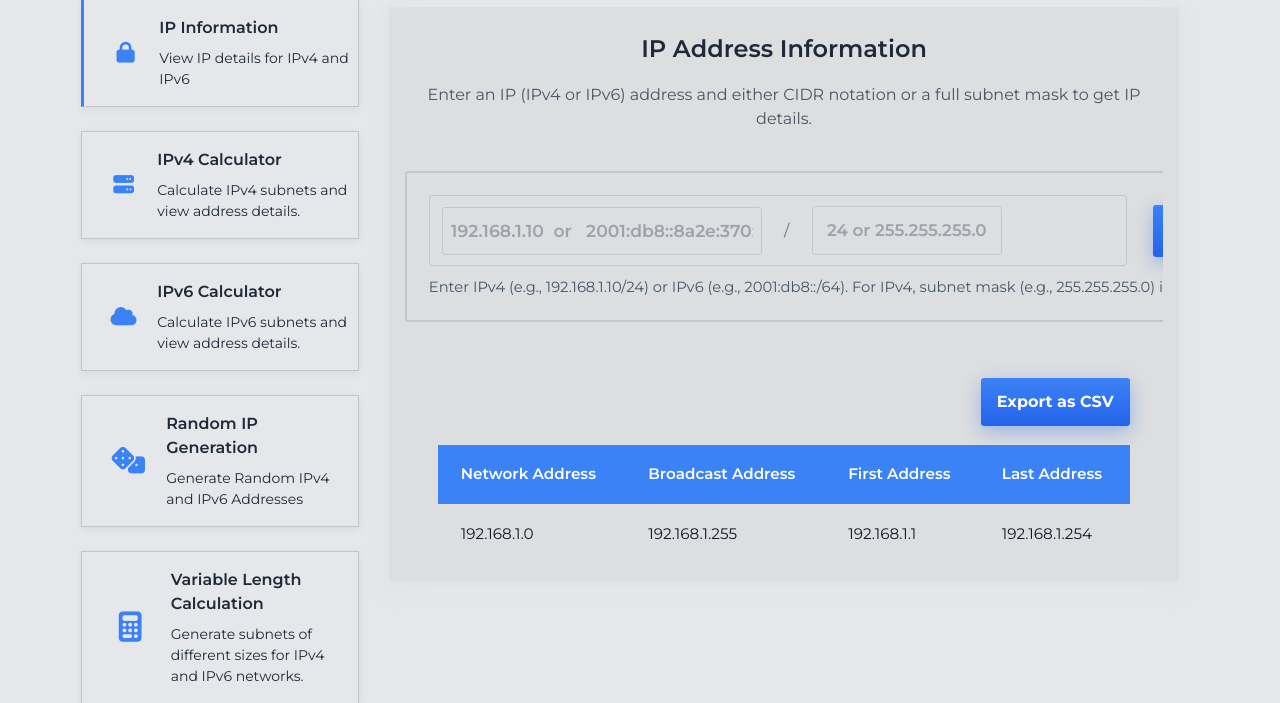
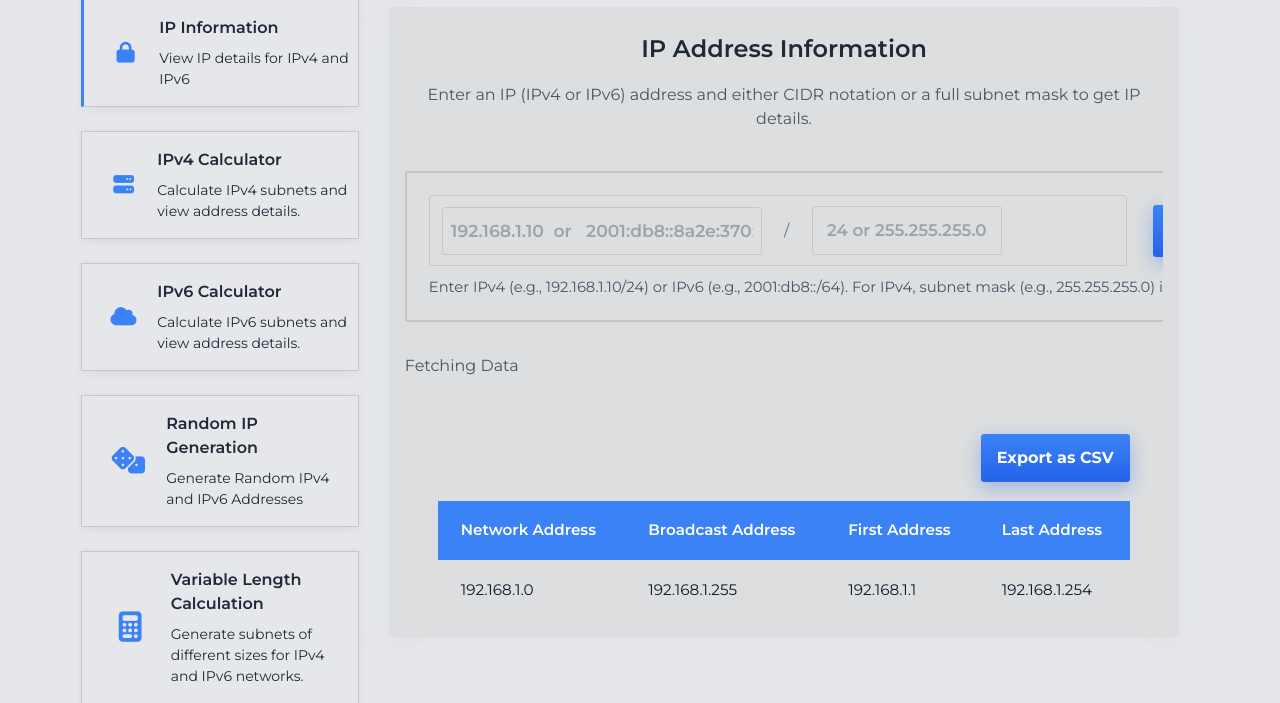
Before and after one commit to WilliesGit/Subnet-Calculator, a Flask app: page / in a window 1280 px wide. Shown: the part 113-816 px from the top of the page. Run offline with Flask 3, Linux system fonts and the light colour scheme; some libraries are stand-ins or nearby versions.

Commit message:
Worked on Loader function

```diff
--- a/templates/index.html
+++ b/templates/index.html
@@ -152,6 +152,13 @@
           </form>
         </div>
          <!-- ===== FORM END ===== -->
+
+        <!-- ===== Loader Function ===== -->
+        <div class="loader">
+            <div class="loader-container">
+                <p>Fetching Data</p>
+            </div>
+        </div>
 
         <!--Table Update Notification-->
         <div class="notification">
```
Also changed, not shown: static/main_section.css (+69 -0 lines), static/styles.css (+0 -13 lines).
